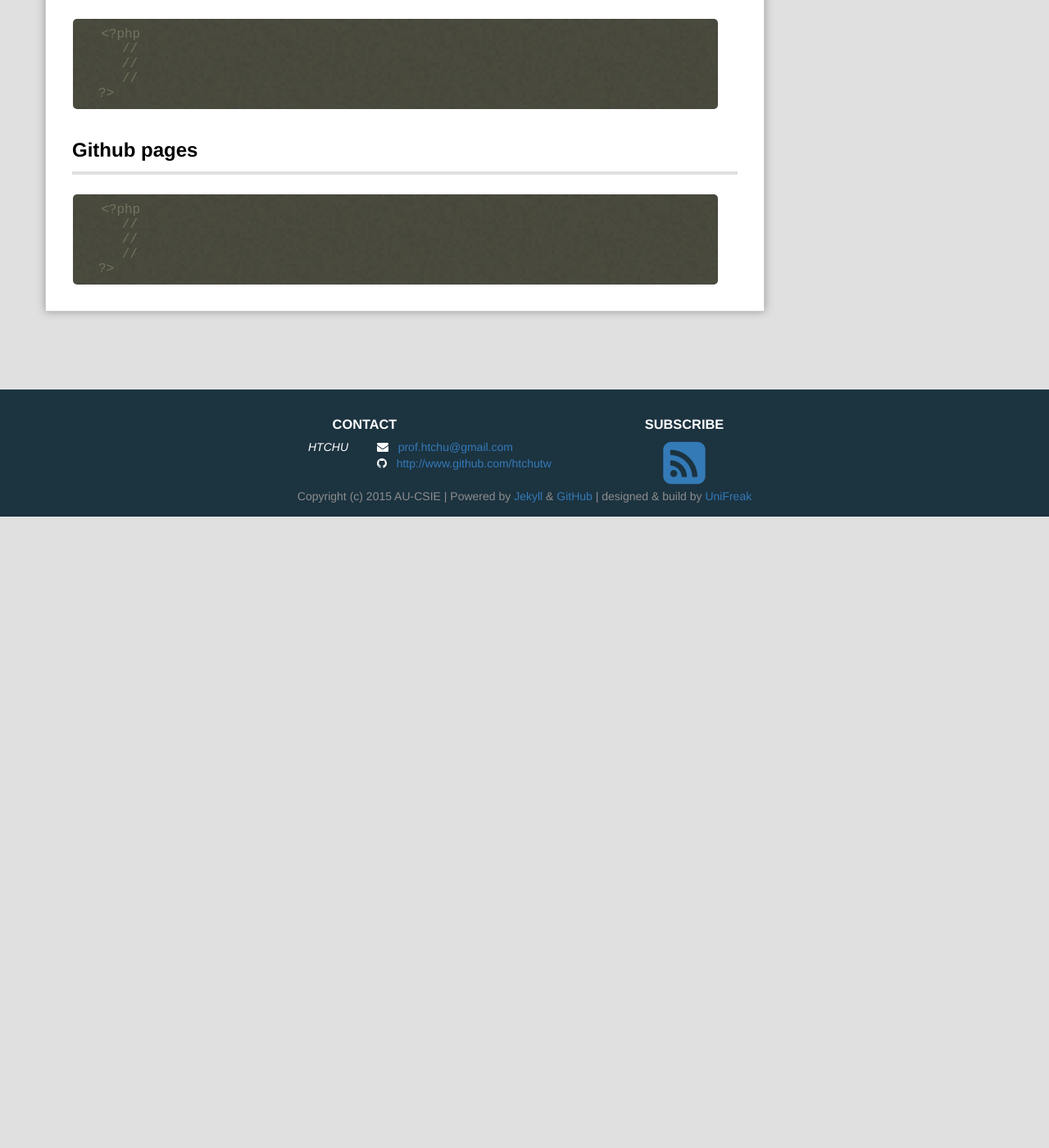
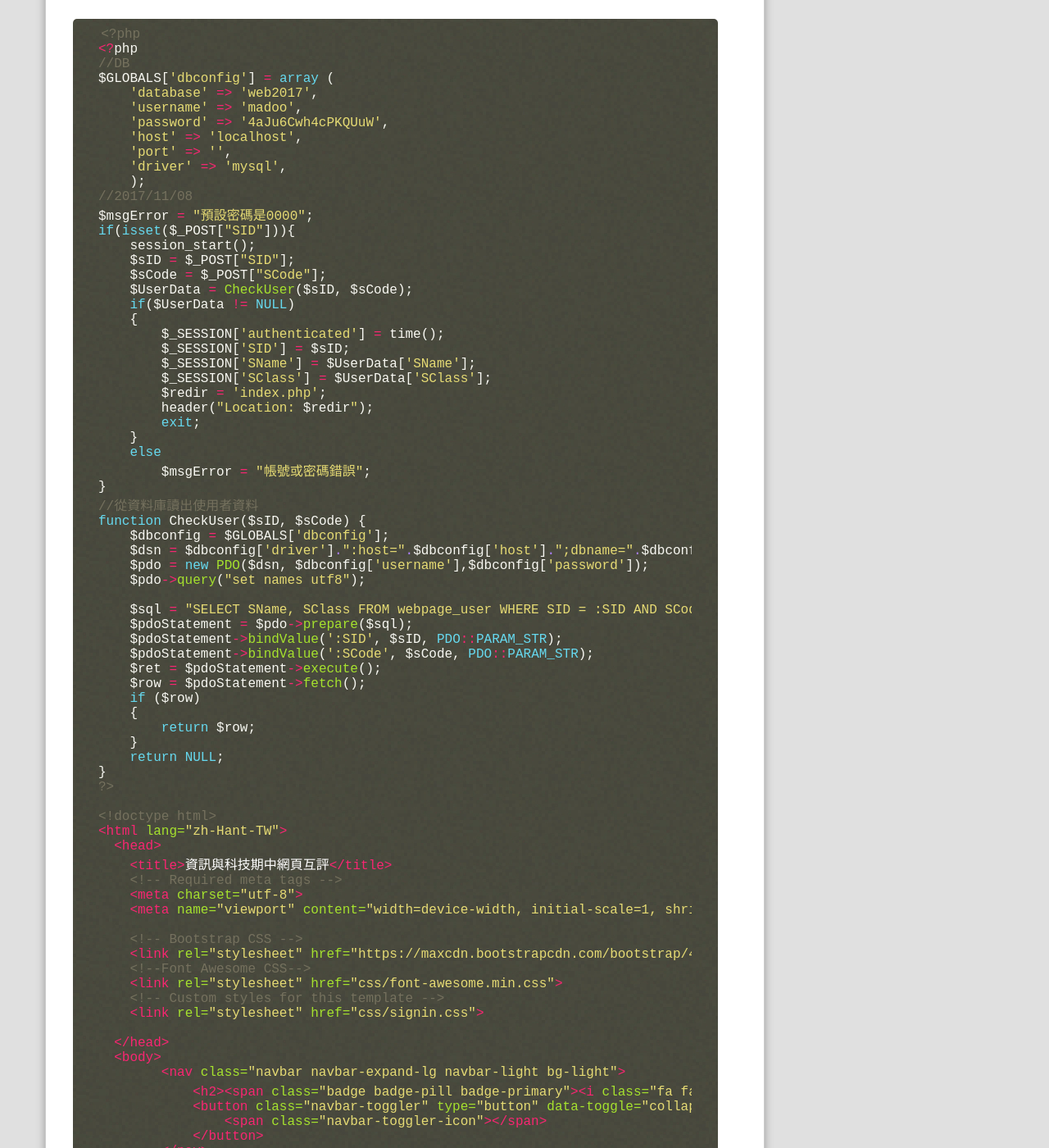
Before and after one commit to jasonchitw/webcourse, a Jekyll site: the page built from _posts/2017-11-22-Class10.md, in a window 1280 px wide and 1400 px high, scrolled down 825 px. Shown: the whole window at 82% size. Built offline with Jekyll 4.4.1, drawn with Linux system fonts in a browser that asks for light colours; Markdown is read by kramdown in place of the engine named in the settings; comment, search, counter and statistics services are not loaded; before the commit the page ends 1455 px from its top, so only the background shows below that; some of the changed text lies outside the part shown.

Commit message:
Update 2017-11-22-Class10.md

````diff
--- a/_posts/2017-11-22-Class10.md
+++ b/_posts/2017-11-22-Class10.md
@@ -21,9 +21,105 @@ github帳號及使用github做blog。。
 
 ```php
 <?php
-   //
-   //
-   //
+<?php
+//DB
+$GLOBALS['dbconfig'] = array (
+    'database' => 'web2017',
+    'username' => 'madoo',
+    'password' => '4aJu6Cwh4cPKQUuW',
+    'host' => 'localhost',
+    'port' => '',
+    'driver' => 'mysql',
+    );
+//2017/11/08
+$msgError = "預設密碼是0000";
+if(isset($_POST["SID"])){
+    session_start();
+    $sID = $_POST["SID"];
+    $sCode = $_POST["SCode"];
+    $UserData = CheckUser($sID, $sCode);
+    if($UserData != NULL)
+    {
+        $_SESSION['authenticated'] = time();
+        $_SESSION['SID'] = $sID;
+        $_SESSION['SName'] = $UserData['SName'];
+        $_SESSION['SClass'] = $UserData['SClass'];
+        $redir = 'index.php';
+        header("Location: $redir");
+        exit;
+    }
+    else
+        $msgError = "帳號或密碼錯誤";
+}
+//從資料庫讀出使用者資料
+function CheckUser($sID, $sCode) {
+    $dbconfig = $GLOBALS['dbconfig'];
+    $dsn = $dbconfig['driver'].":host=".$dbconfig['host'].";dbname=".$dbconfig['database'];
+    $pdo = new PDO($dsn, $dbconfig['username'],$dbconfig['password']);
+    $pdo->query("set names utf8");
+
+    $sql = "SELECT SName, SClass FROM webpage_user WHERE SID = :SID AND SCode =:SCode";
+    $pdoStatement = $pdo->prepare($sql);
+    $pdoStatement->bindValue(':SID', $sID, PDO::PARAM_STR);
+    $pdoStatement->bindValue(':SCode', $sCode, PDO::PARAM_STR);
+    $ret = $pdoStatement->execute();
+    $row = $pdoStatement->fetch();
+    if ($row)
+    {
+        return $row;
+    }
+    return NULL;
+}
+?>
+
+<!doctype html>
+<html lang="zh-Hant-TW">
+  <head>
+    <title>資訊與科技期中網頁互評</title>
+    <!-- Required meta tags -->
+    <meta charset="utf-8">
+    <meta name="viewport" content="width=device-width, initial-scale=1, shrink-to-fit=no">
+
+    <!-- Bootstrap CSS -->
+    <link rel="stylesheet" href="https://maxcdn.bootstrapcdn.com/bootstrap/4.0.0-beta.2/css/bootstrap.min.css" integrity="sha384-PsH8R72JQ3SOdhVi3uxftmaW6Vc51MKb0q5P2rRUpPvrszuE4W1povHYgTpBfshb" crossorigin="anonymous">
+    <!--Font Awesome CSS-->
+    <link rel="stylesheet" href="css/font-awesome.min.css">
+    <!-- Custom styles for this template -->
+    <link rel="stylesheet" href="css/signin.css">
+
+  </head>
+  <body>
+        <nav class="navbar navbar-expand-lg navbar-light bg-light">
+            <h2><span class="badge badge-pill badge-primary"><i class="fa fa-graduation-cap" aria-hidden="true"></i>資訊與科技期中網頁互評</span></h2>
+            <button class="navbar-toggler" type="button" data-toggle="collapse" data-target="#navbarSupportedContent" aria-controls="navbarSupportedContent" aria-expanded="false" aria-label="Toggle navigation">
+                <span class="navbar-toggler-icon"></span>
+            </button>
+        </nav>
+    <div class="container">
+        <form class="form-signin" method="POST" action="login.php">
+        <h3><span class="badge badge-info"><i class="fa fa-keyboard-o" aria-hidden="true"></i>用您的學號登入...</span></h3>
+        <label for="inputEmail" class="sr-only">學號</label>
+        <input name="SID" type="text" id="inputEmail" class="form-control" placeholder="10501001(學號)" required autofocus>
+        <label for="inputPassword" class="sr-only">密碼(都是0000)</label>
+        <input name="SCode" type="password" id="inputPassword" class="form-control" placeholder="0000(密碼)" required>
+        <div class="checkbox">
+            <label>
+            <input type="checkbox" value="remember-me"> 記得我, <?php echo $msgError;?>
+            </label>
+        </div>
+        <button class="btn btn-lg btn-primary btn-block" type="submit">登入投票</button>
+        </form>
+
+    </div>
+
+
+    <!-- Optional JavaScript -->
+    <!-- jQuery first, then Popper.js, then Bootstrap JS -->
+    <script src="https://code.jquery.com/jquery-3.2.1.slim.min.js" integrity="sha384-KJ3o2DKtIkvYIK3UENzmM7KCkRr/rE9/Qpg6aAZGJwFDMVNA/GpGFF93hXpG5KkN" crossorigin="anonymous"></script>
+    <script src="https://cdnjs.cloudflare.com/ajax/libs/popper.js/1.12.3/umd/popper.min.js" integrity="sha384-vFJXuSJphROIrBnz7yo7oB41mKfc8JzQZiCq4NCceLEaO4IHwicKwpJf9c9IpFgh" crossorigin="anonymous"></script>
+    <script src="https://maxcdn.bootstrapcdn.com/bootstrap/4.0.0-beta.2/js/bootstrap.min.js" integrity="sha384-alpBpkh1PFOepccYVYDB4do5UnbKysX5WZXm3XxPqe5iKTfUKjNkCk9SaVuEZflJ" crossorigin="anonymous"></script>
+  </body>
+</html>
 ?>
 ```
 ##Github pages
````
